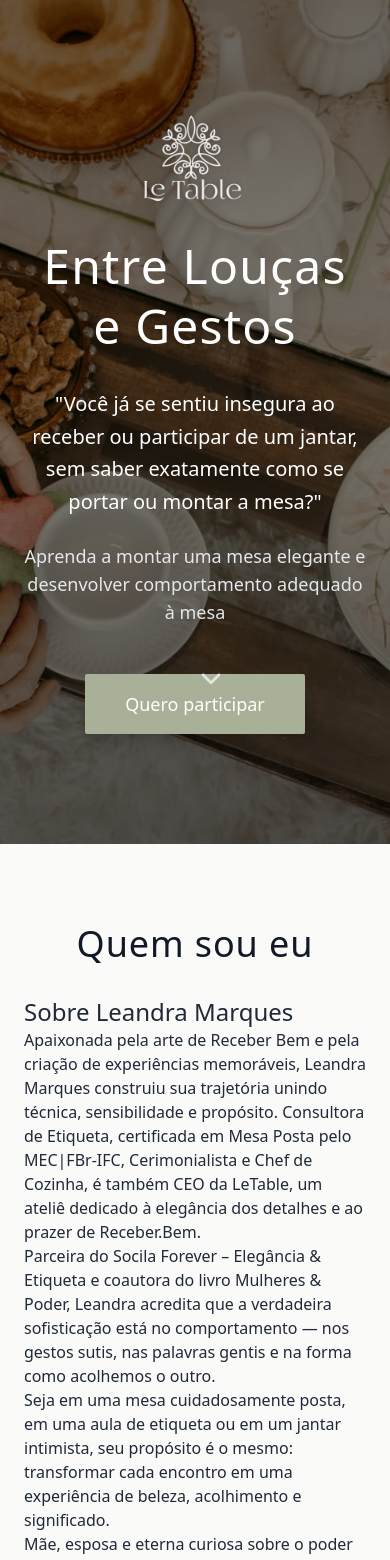
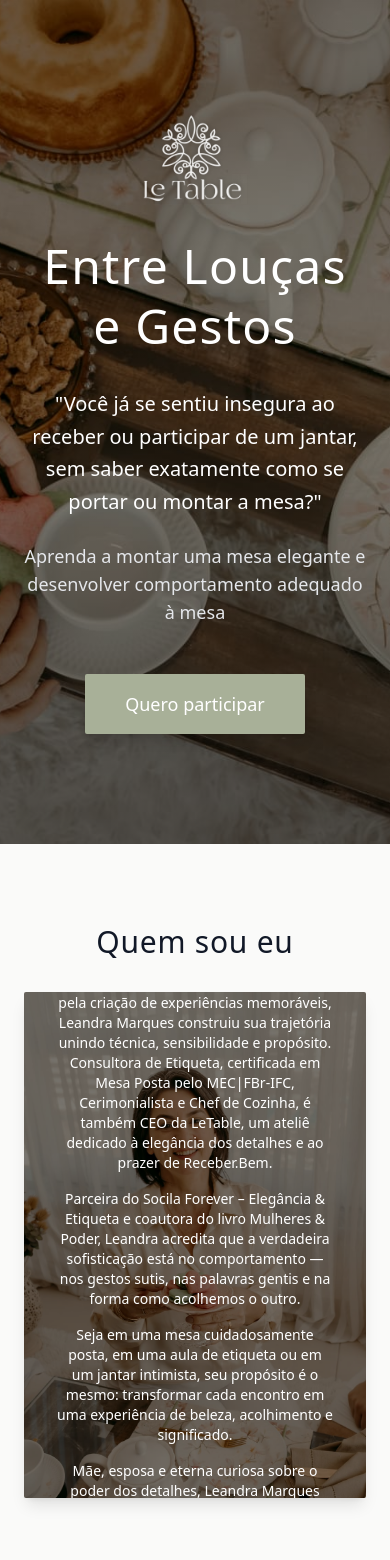
Before and after one commit to kainamf/entre-loucas-e-gestos, a React (Vite) app: page / in a window 390 px wide. Shown: the top 1560 px of the page. Built offline with nearby package versions, Linux system fonts and the light colour scheme.

Commit message:
feat: Improve layout and responsiveness in About, Hero, and WhoAmI components; update contact link in Footer and Modal

```diff
--- a/src/components/About.tsx
+++ b/src/components/About.tsx
@@ -67,18 +67,11 @@ export default function About() {
           </div>
         </div>
 
-        <div className="mt-20 grid md:grid-cols-2 gap-8 items-center">
-          <div className="rounded-sm overflow-hidden shadow-lg flex items-center justify-center">
+        <div className="mt-20 flex justify-center">
+          <div className="w-full md:w-3/4 rounded-sm overflow-hidden shadow-lg flex items-center justify-center">
             <img
               src="/settingTable.jpeg"
               alt="Table setting"
-              className="w-full h-auto max-h-[70vh] object-contain"
-            />
-          </div>
-          <div className="rounded-sm overflow-hidden shadow-lg flex items-center justify-center">
-            <img
-              src="/cookies.jpeg"
-              alt="Tea time"
               className="w-full h-auto max-h-[70vh] object-contain"
             />
           </div>
--- a/src/components/Footer.tsx
+++ b/src/components/Footer.tsx
@@ -23,7 +23,7 @@ export default function Footer() {
             <h4 className="text-lg font-normal mb-4 text-stone-300">Contato</h4>
             <div className="space-y-3">
               <a
-                href="https://wa.me/5511999999999"
+                href="https://wa.me/5521969886267"
                 target="_blank"
                 rel="noopener noreferrer"
                 className="flex items-center justify-center md:justify-start gap-3 text-stone-400 hover:text-white transition-colors duration-300"
--- a/src/components/Hero.tsx
+++ b/src/components/Hero.tsx
@@ -43,10 +43,6 @@ export default function Hero({ onCTAClick }: HeroProps) {
         >
           Quero participar
         </button>
-
-        <div className="absolute bottom-8 left-1/2 transform -translate-x-1/2 animate-bounce">
-          <ChevronDown size={32} className="text-white opacity-70" />
-        </div>
       </div>
     </section>
   );
--- a/src/components/Modal.tsx
+++ b/src/components/Modal.tsx
@@ -56,7 +56,7 @@ export default function Modal({ isOpen, onClose }: ModalProps) {
                 </div>
               </div>
               <a
-                href="https://wa.me/5511999999999?text=Olá! Gostaria de saber mais sobre o curso Individual - Entre Louças e Gestos"
+                href="https://wa.me/5521969886267?text=Olá!%20Gostaria%20de%20saber%20mais%20sobre%20o%20curso%20Individual%20-%20Entre%20Louças%20e%20Gestos"
                 target="_blank"
                 rel="noopener noreferrer"
                 className="block w-full bg-amber-700 text-white text-center py-3 rounded-sm hover:bg-amber-800 transition-colors duration-300 mt-6"
--- a/src/components/WhoAmI.tsx
+++ b/src/components/WhoAmI.tsx
@@ -1,16 +1,23 @@
-import React from 'react';
-
 export default function WhoAmI() {
   return (
     <section className="py-20 md:py-28 bg-stone-50">
-      <div className="max-w-5xl mx-auto px-6">
-        <div className="text-center mb-8">
-          <h2 className="text-4xl md:text-5xl font-light text-gray-900 mb-4 tracking-wide">Quem sou eu</h2>
-        </div>
+      <div className="max-w-6xl mx-auto px-6">
+  <h2 className="text-3xl md:text-4xl font-light text-gray-900 mb-8 tracking-wide text-center">Quem sou eu</h2>
 
-        <div className="prose prose-lg mx-auto text-gray-800">
-          <h3 className="text-2xl font-normal">Sobre Leandra Marques</h3>
-          <p>
+        <div className="relative rounded-sm overflow-hidden shadow-lg">
+          <img
+            src="/cookies.jpeg"
+            alt="cookies"
+            className="w-full h-[60vh] md:h-[70vh] object-cover"
+          />
+
+          {/* darken image to make white text readable */}
+          <div className="absolute inset-0 bg-black/50"></div>
+
+          <div className="absolute inset-0 flex items-center justify-center p-8">
+            <div className="max-w-3xl text-center text-white">
+              <h3 className="text-xl md:text-2xl font-normal mb-4">Leandra Marques</h3>
+              <p className="text-sm md:text-base mb-4">
                 Apaixonada pela arte de Receber Bem e pela criação de experiências memoráveis, Leandra
                 Marques construiu sua trajetória unindo técnica, sensibilidade e propósito. Consultora de
                 Etiqueta, certificada em Mesa Posta pelo MEC|FBr-IFC, Cerimonialista e Chef de Cozinha, é
@@ -18,24 +25,26 @@ export default function WhoAmI() {
                 Receber.Bem.
               </p>
 
-          <p>
+              <p className="text-sm md:text-base mb-4">
                 Parceira do Socila Forever – Elegância & Etiqueta e coautora do livro Mulheres & Poder,
                 Leandra acredita que a verdadeira sofisticação está no comportamento — nos gestos sutis,
                 nas palavras gentis e na forma como acolhemos o outro.
               </p>
 
-          <p>
+              <p className="text-sm md:text-base mb-4">
                 Seja em uma mesa cuidadosamente posta, em uma aula de etiqueta ou em um jantar
                 intimista, seu propósito é o mesmo: transformar cada encontro em uma experiência de
                 beleza, acolhimento e significado.
               </p>
 
-          <p>
+              <p className="text-sm md:text-base">
                 Mãe, esposa e eterna curiosa sobre o poder dos detalhes, Leandra Marques mostra, com
                 leveza e autenticidade, que elegância é atitude — dentro e fora da mesa.
               </p>
             </div>
           </div>
+        </div>
+      </div>
     </section>
   );
 }
```
Lines whose indentation alone changed are shown as unchanged.
